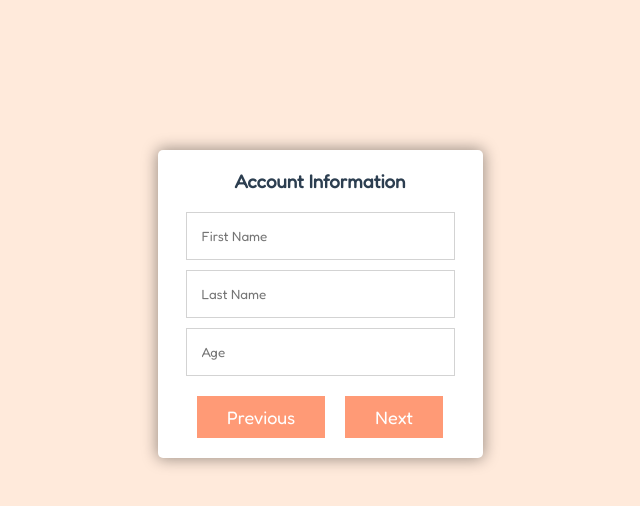
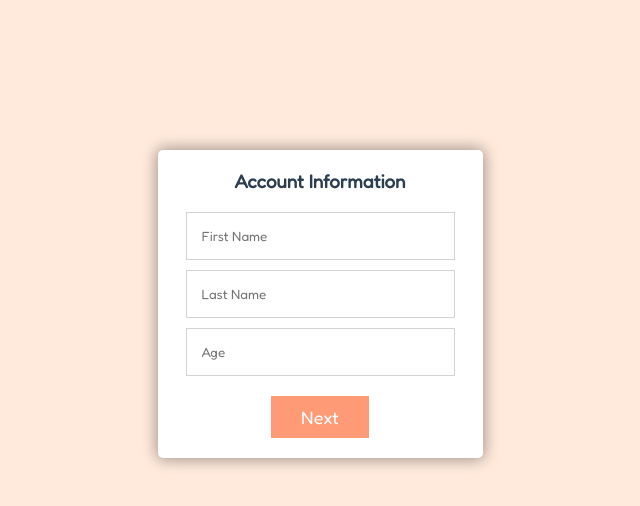
Before and after one commit to ChristopherBenton145/multistep-form, a React (Create React App) app: page / in a window 1280 px wide. Shown: the top 506 px of the page, without its empty margins (320-960 px from the left). Built offline with nearby package versions, Linux system fonts and the light colour scheme.

Commit message:
Basic animations are working

```diff
--- a/src/components/Form.js
+++ b/src/components/Form.js
@@ -29,9 +29,27 @@ function Form() {
     // Checking if you pressed the next or the previous button
     if (number == 1) {
       steps[currentStep].classList.toggle("active");
+      steps[currentStep].classList.toggle("hidden");
       steps[currentStep + 1].classList.toggle("active");
       setCurrentStep(prevState => prevState + 1);
     } else {
+      steps[currentStep].classList.remove("active");
+      steps[currentStep].classList.remove("hidden");
+    //   steps[currentStep].classList.add("hidden");
+      steps[currentStep - 1].classList.toggle("hidden");
+      steps[currentStep - 1].classList.toggle("active");
+
+      /*
+      steps[currentStep].classList.toggle("active");
+      steps[currentStep].classList.toggle("hidden");
+      steps[currentStep + 1].classList.toggle("active");
+
+      steps[currentStep].classList.toggle("active");
+      steps[currentStep].classList.toggle("hidden");
+      steps[currentStep - 1].classList.toggle("hidden");
+      steps[currentStep - 1].classList.toggle("active");
+      */
+      setCurrentStep(prevState => prevState - 1);
     }
   }
 
@@ -40,26 +58,6 @@ function Form() {
         <Step1 changeStep={changeStep} />
         <Step2 changeStep={changeStep} />
         <Step3 changeStep={changeStep} />
-        {/* <div className="step">
-            <h3>Personal Details 2</h3>
-            <input type="text" name="firstname" placeholder="First Name"></input>
-            <input type="text" name="lastname" placeholder="Last Name"></input>
-            <input type="text" name="age" placeholder="Age"></input>
-            <div className="buttons">
-                <button onClick={(e) => previous(e)} type="button" className="button-previous">Previous</button>
-                <button onClick={(e) => next(e)} type="button" className="button-next">Next</button>
-            </div>
-        </div>
-        <div className="step">
-            <h3>Personal Details 3</h3>
-            <input type="text" name="firstname" placeholder="First Name"></input>
-            <input type="text" name="lastname" placeholder="Last Name"></input>
-            <input type="text" name="age" placeholder="Age"></input>
-            <div className="buttons">
-                <button onClick={(e) => previous(e)} type="button" className="button-previous">Previous</button>
-                <button onClick={(e) => next(e)} type="button" className="button-next">Next</button>
-            </div>
-        </div> */}
     </form>
   );
 }
--- a/src/components/Step1.js
+++ b/src/components/Step1.js
@@ -1,14 +1,15 @@
-import React from 'react';
+import React, { useRef, useEffect } from 'react';
 
 function Step1({ changeStep }) {
+  const step = useRef(null);
+
   return (
-    <div className="step active">
+    <div className="step active" ref={step}>
       <h3>Account Information</h3>
       <input type="text" name="firstname" placeholder="First Name"></input>
       <input type="text" name="lastname" placeholder="Last Name"></input>
       <input type="text" name="age" placeholder="Age"></input>
       <div className="buttons">
-        <button onClick={() => changeStep(-1)} type="button" className="button-previous">Previous</button>
         <button onClick={() => changeStep(1)} type="button" className="button-next">Next</button>
       </div>
     </div>
--- a/src/components/Step3.js
+++ b/src/components/Step3.js
@@ -9,7 +9,7 @@ function Step3({ changeStep }) {
       <input type="text" name="age" placeholder="Age"></input>
       <div className="buttons">
         <button onClick={() => changeStep(-1)} type="button" className="button-previous">Previous</button>
-        <button onClick={() => changeStep(1)} type="button" className="button-next">Next</button>
+        <button type="submit">Submit</button>
       </div>
     </div>
   );
--- a/src/styles/Form.scss
+++ b/src/styles/Form.scss
@@ -5,7 +5,7 @@ form {
 }
 
 .step {
-  display: flex;
+  display: none;
   flex-direction: column;
   align-items: center;
   gap: 10px;
@@ -49,5 +49,35 @@ form {
 }
 
 .step.active {
-  opacity: 1;
+  display: flex;
+  animation: slide-in 1s forwards;
 }
+
+.step.hidden {
+  display: flex;
+  animation: slide-out 1s;
+}
+
+@keyframes slide-in {
+  0% {
+    opacity: 0;
+    transform: translateX(100%);
+  }
+
+  100% {
+    opacity: 1;
+    transform: translateX(0);
+  }
+}
+
+@keyframes slide-out {
+  0% {
+    opacity: 1;
+    transform: translateX(0);
+  }
+
+  100% {
+    opacity: 0;
+    transform: translateX(-100%);
+  }
+}
```
